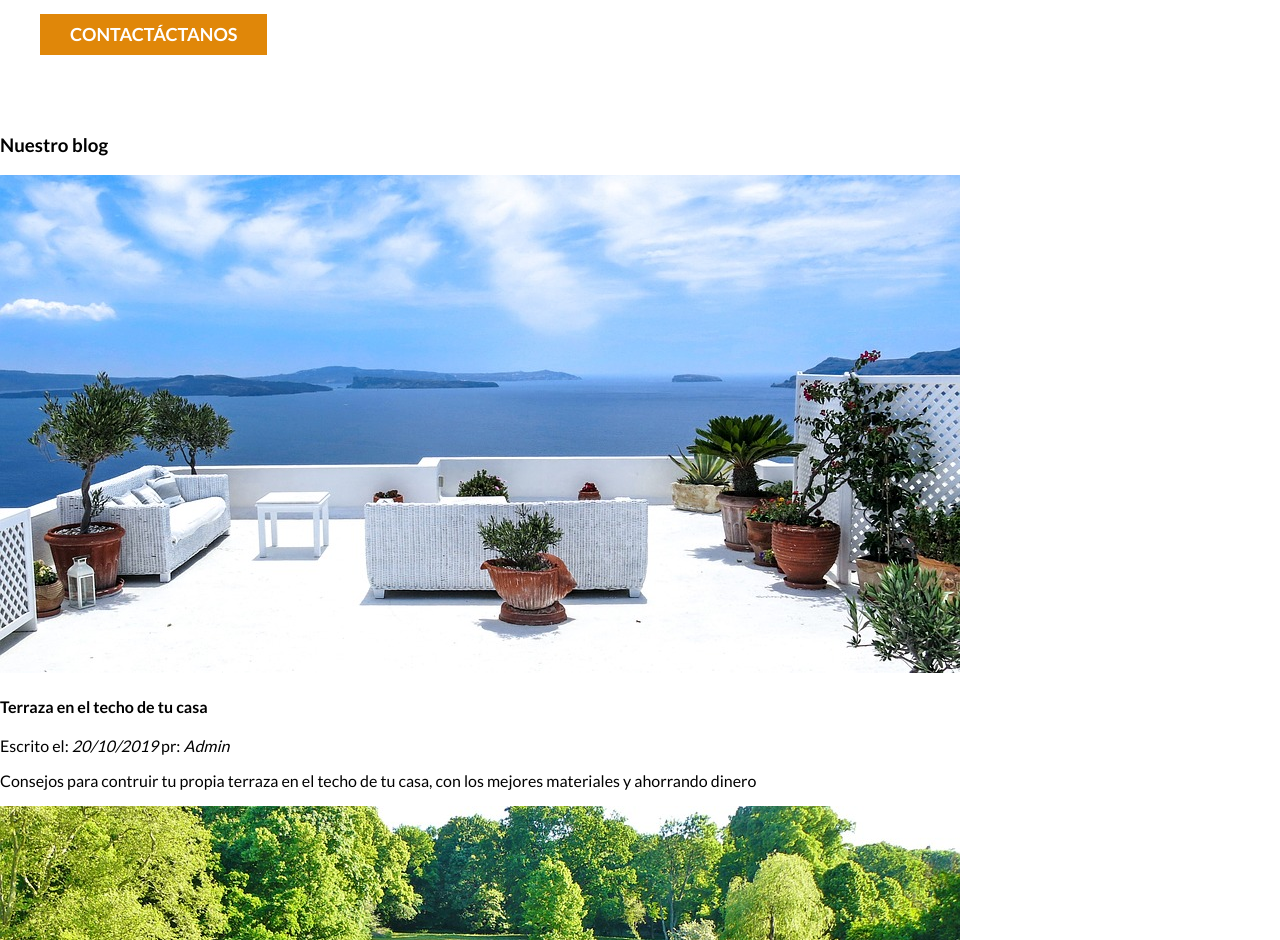
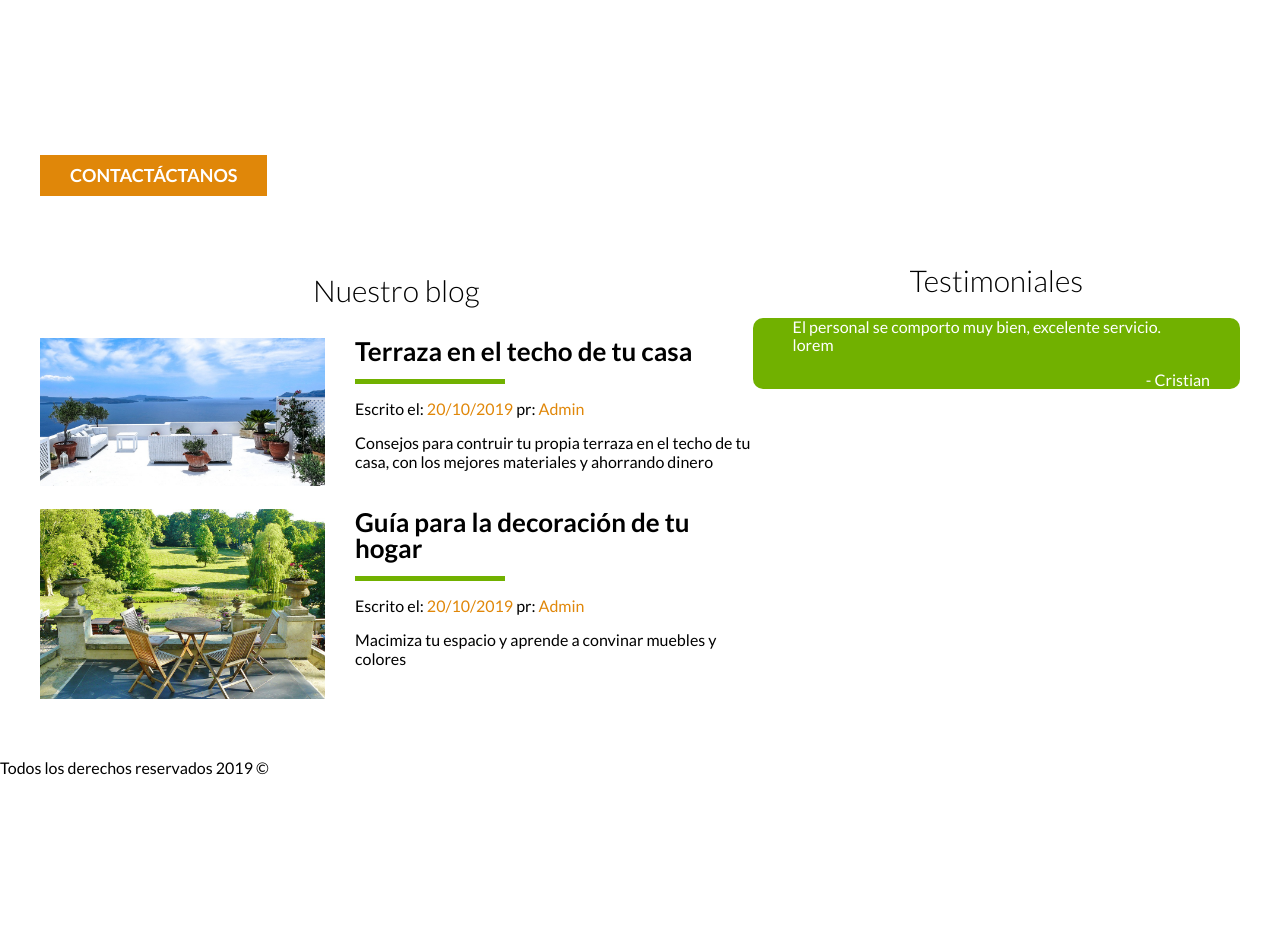
Before and after one commit to CristianR0J45/BienesRaices, a plain HTML site: page index.html in a window 1280 px wide. Shown: the part 1860-2800 px from the top of the page. After the commit the page ends 2654 px from the top, so only its background shows below. Drawn offline with Linux system fonts and the light colour scheme.

Commit message:
Testimonios
Dise;o de los testimonios

```diff
--- a/css/style.css
+++ b/css/style.css
@@ -14,17 +14,17 @@ body{
     max-width: 120rem;
     margin: 0 auto 0 auto;
 }
-.h1{
-    font-size: 3.8rem;
+h1{
+    font-size: 3.8rem !important;
 }
-.h2{
-    font-size: 3.4rem;
+h2{
+    font-size: 3.4rem !important;
 }
-.h3{
-    font-size: 3rem;
+h3{
+    font-size: 3rem !important;
 }
-.h4{
-    font-size: 2.6rem;
+h4{
+    font-size: 2.6rem !important;
 }
 img{
     max-width: 100%;
@@ -207,3 +207,73 @@ b{
 .contenido-contacto p{
     font-size: 1.8rem;
 }
+/* seccion inferior */
+.seccion-inferior{
+    display: flex;
+    justify-content: space-between;
+}
+.seccion-inferior .blog{
+    flex-basis: 60%;
+}
+.seccion-inferior .testimoniales{
+    flex-basis: calc(40% -2rem);
+
+}
+.entrada-blog{
+    display: flex;
+    justify-content: space-between;
+    margin-bottom: 2rem;
+}
+.entrada-blog :last-of-type{
+    margin-bottom: 0;
+}
+.entrada-blog .imagen{
+    flex-basis: 40%;
+}
+.entrada-blog .texto-entrada{
+    flex-basis: calc(60% - 3rem) ;
+}
+.texto-entrada a{
+    text-decoration: none;
+    color: black;
+    font-size: 2.6rem;
+}
+.texto-entrada h4{
+    margin: 0;
+    line-height: 2.6rem;
+
+}
+.texto-entrada h4::after{
+    content: '';
+    display: block;
+    width: 15rem;
+    height: 0.5rem;
+    background-color: #71B100;
+    margin-top: 0.2rem;
+    margin-top: 1.5rem;
+}
+span{
+    color: #E08709;
+}
+/* testimonios */
+
+.testimonial{
+    background-color: #71B100;
+    border-radius: 1rem;
+    color: white;
+
+}
+.testimonial blockquote::before{
+    content: '';
+    background-image: url(../img/comillas.png);
+    width: 4rem;
+    height: 4rem;
+    position: absolute;
+}
+.testimonial blockquote{
+    position: relative;
+}
+.testimonial p{
+    text-align: right;
+    margin-right: 3rem;
+}
--- a/index.html
+++ b/index.html
@@ -158,45 +158,62 @@
         </main>
         <!--seccion contenedor-->
 
-        <section class="imagen-contacto">
+        <section class=" imagen-contacto">
                 <div class="contenedor contenido-contacto">
                         <h2>Encuentra la casa de tus sueños</h2>
                         <p>Llena el formulario de contacto y un asesor se pondra en contacto contigo</p>
                         <a class="boton boton-amarillo" href="contacto.html">Contactáctanos</a>
                 </div>
         </section>
-
-        <section>
-                <h3>Nuestro blog</h3>
-                <article>
+        <div class="contenedor seccion-inferior">
+                <section class="blog">
+                        <h3 class="centrar-texto fw-300">Nuestro blog</h3>
+                        <article class="entrada-blog">
+                                <div class="imagen">
                                         <img src="img/terraza.jpg" alt="Terraza en el techo de tu casa">
+                                </div>
+                                <div class="texto-entrada">
+                                        <a href="#">
                                                 <h4>Terraza en el techo de tu casa</h4>
-                        <p>Escrito el: <em>20/10/2019</em> pr: <em>Admin</em></p>
+                                        </a>
+                                        <p>Escrito el: <span>20/10/2019</span> pr: <span>Admin</span></p>
                                         <p>Consejos para contruir tu propia terraza en el techo de tu casa, con los mejores materiales
                                         y ahorrando dinero</p>
+                                </div>
+
 
                         </article>
-                <article>
+                        <article class="entrada-blog">
+                                <div class="imagen">
                                         <img src="img/terraza2.jpg" alt="Guía para la decoración de tu hogar">
+                                </div>
+                               <div class="texto-entrada">
+                                       <a href="#">
                                                 <h4>Guía para la decoración de tu hogar</h4>
-                        <p>Escrito el: <em>20/10/2019</em> pr: <em>Admin</em></p>
+                                       </a>
+                                        <p>Escrito el: <span>20/10/2019</span> pr: <span>Admin</span></p>
                                         <p>Macimiza tu espacio y aprende a convinar muebles y colores</p>
+                               </div>
+
+
+
 
                         </article>
 
                 </section>
 
-        <section>
-                <h3>Testimoniales</h3>
+                <section class="testimoniales">
+                        <h3 class="centrar-texto fw-300 seccion" >Testimoniales</h3>
                         <!-- Utilizada para testimoniales -->
-                <div>
+                        <div class="testimonial">
                                 <blockquote>
-                                El personal se comporto muy bien, excelente servicio.
+                                        El personal se comporto muy bien, excelente servicio. lorem
                                 </blockquote>
                                 <p>- Cristian</p>
                         </div>
 
                 </section>
+        </div><!--seccion inferior-->
         <footer>
                 <nav class="navegacion">
                         <a href="nosotros.html">Nosotros</a>
```
Also changed, not shown: img/comillas.png (added). Lines whose indentation alone changed are shown as unchanged.
